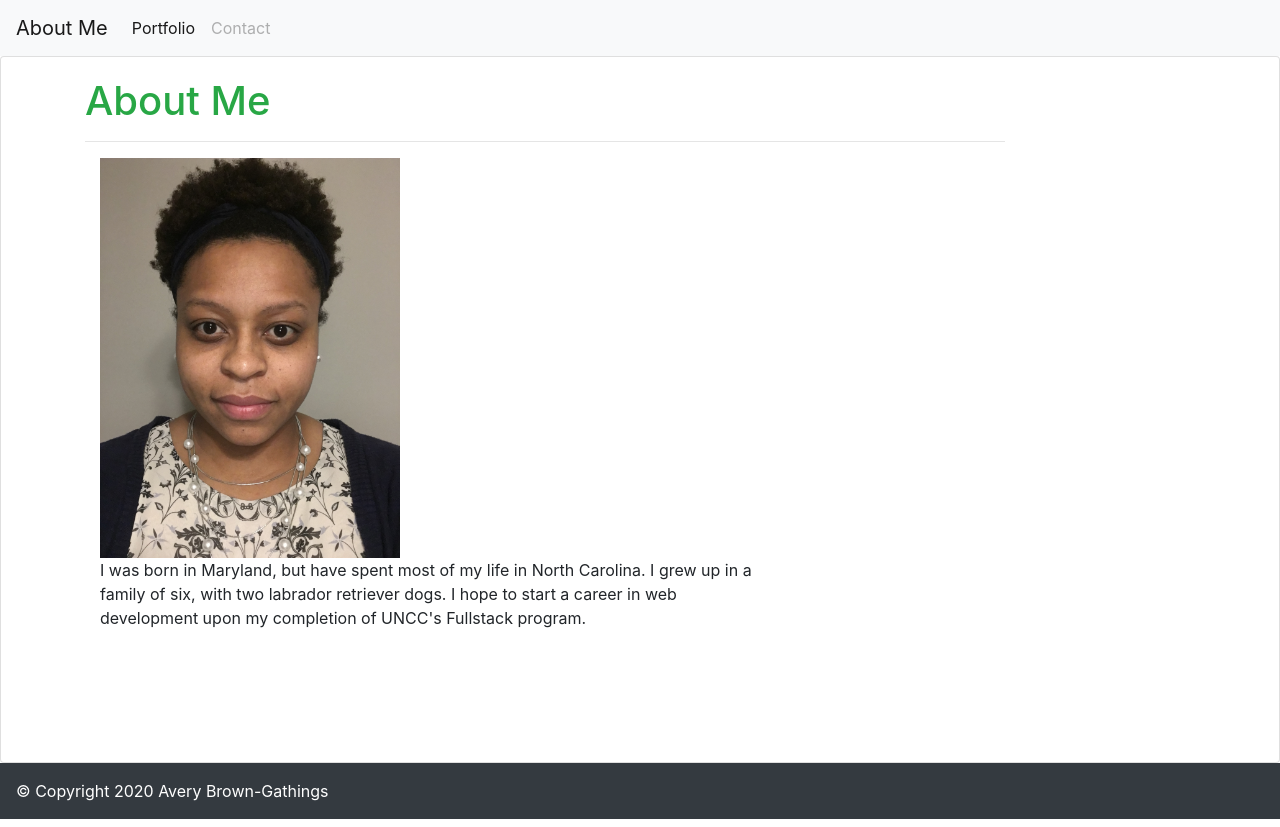
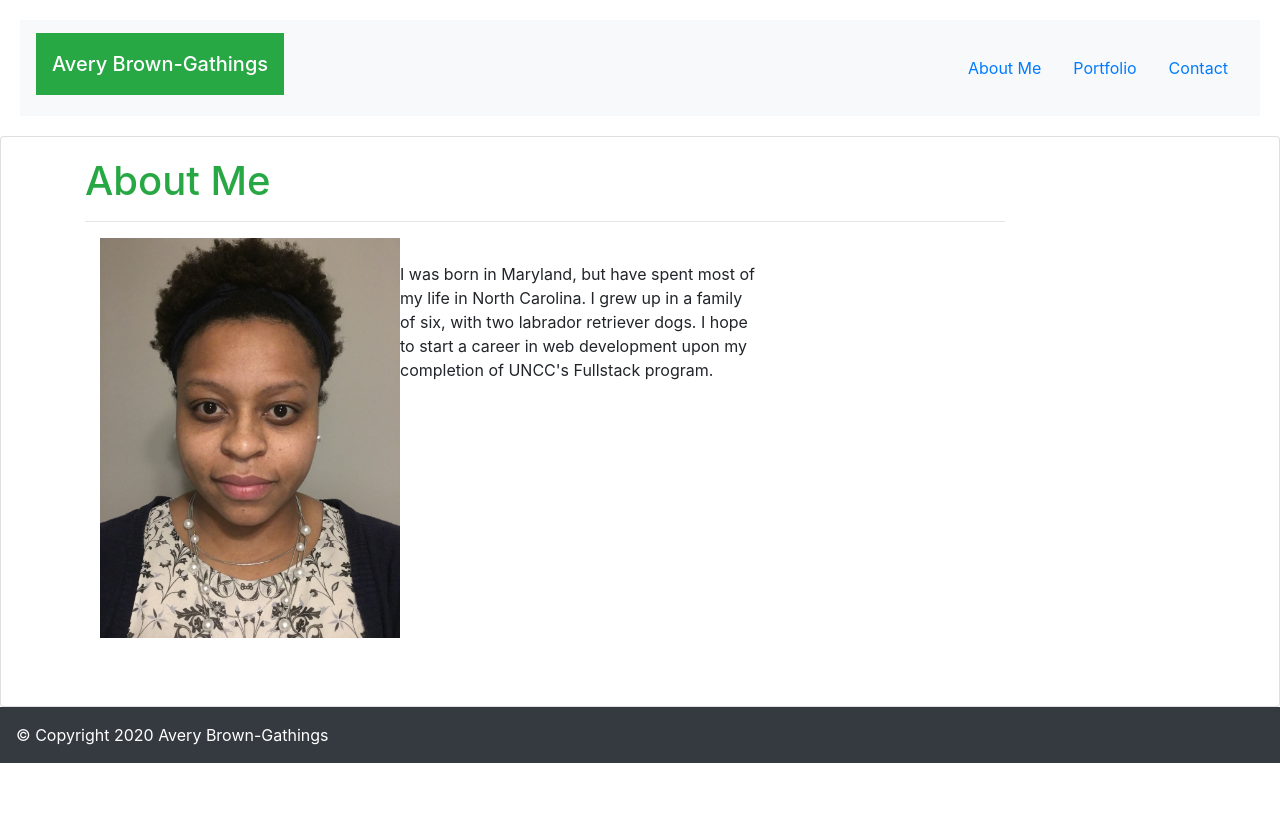
Before and after one commit to averyjbrown2/Responsiveness-Portfolio, a plain HTML site: page index.html in a window 1280 px wide. After the commit the page ends 800 px from the top, so only its background shows below. Drawn offline with nearby package versions, Linux system fonts and the light colour scheme; files that its build step writes are made by us from their sources; files whose address does not match are found by name.

Commit message:
replaced navbars with originals

```diff
--- a/index.html
+++ b/index.html
@@ -19,9 +19,28 @@
 
 <body>
 
-  <!-----------------Navbar----------------
+  <!-----------------Navbar---------------->
 
-      </nav>-->
+ <div class="card-body">
+      <nav class="navbar navbar-light bg-light">
+        <span class="navbar-brand mb-0 h1">
+          <div class="p-3 mb-2 bg-success text-white">Avery Brown-Gathings</div>
+        </span>
+        <ul class="nav justify-content-end">
+          <li class="nav-item">
+            <a class="nav-link active" href="index.html">About Me</a>
+          </li>
+          <li class="nav-item">
+            <a class="nav-link" href="portfolio.html">Portfolio</a>
+          </li>
+         <li class="nav-item">
+            <a class="nav-link" href="contact.html">Contact</a>
+          </li>
+        </ul>
+      </nav>
+    </div>
+
+     <!--</nav>
       <nav class="navbar navbar-expand-lg navbar-light bg-light">
         <a class="navbar-brand" href="index.html">About Me</a>
         <button class="navbar-toggler" type="button" data-toggle="collapse" data-target="#navbarTogglerDemo02" aria-controls="navbarTogglerDemo02" aria-expanded="false" aria-label="Toggle navigation">
@@ -39,7 +58,7 @@
           </ul>
         </div>
       </nav>
-
+    -->
 
       <!---------------About Me container-------------->
       <section class="card">
@@ -53,9 +72,9 @@
                   <span>
                     <div class="col-md-9">
                       <!--Photo and text-->
-                      <img src="Assets/LinkedInPhoto.JPG" .mr-md-3class ="float-sm-left" alt="Avery Brown-Gathings"
-                        height="400" mr-md-3></img><br>
-                        <!--<div class="float-sm-left"> -->
+                      <img src="Assets/LinkedInPhoto.JPG" .ml-sm-2 class ="float-sm-left" alt="Avery Brown-Gathings"
+                        height="400"></img><br>
+
                           <p>I was born in Maryland, but have spent most of my life in North Carolina. I grew up in a
                           family of six, with two labrador retriever dogs. I hope to start a career in web development upon my
                           completion of UNCC's Fullstack program.</p>
```
Also changed, not shown: contact.html (+26 -25 lines), portfolio.html (+20 -2 lines), 1 other file.
